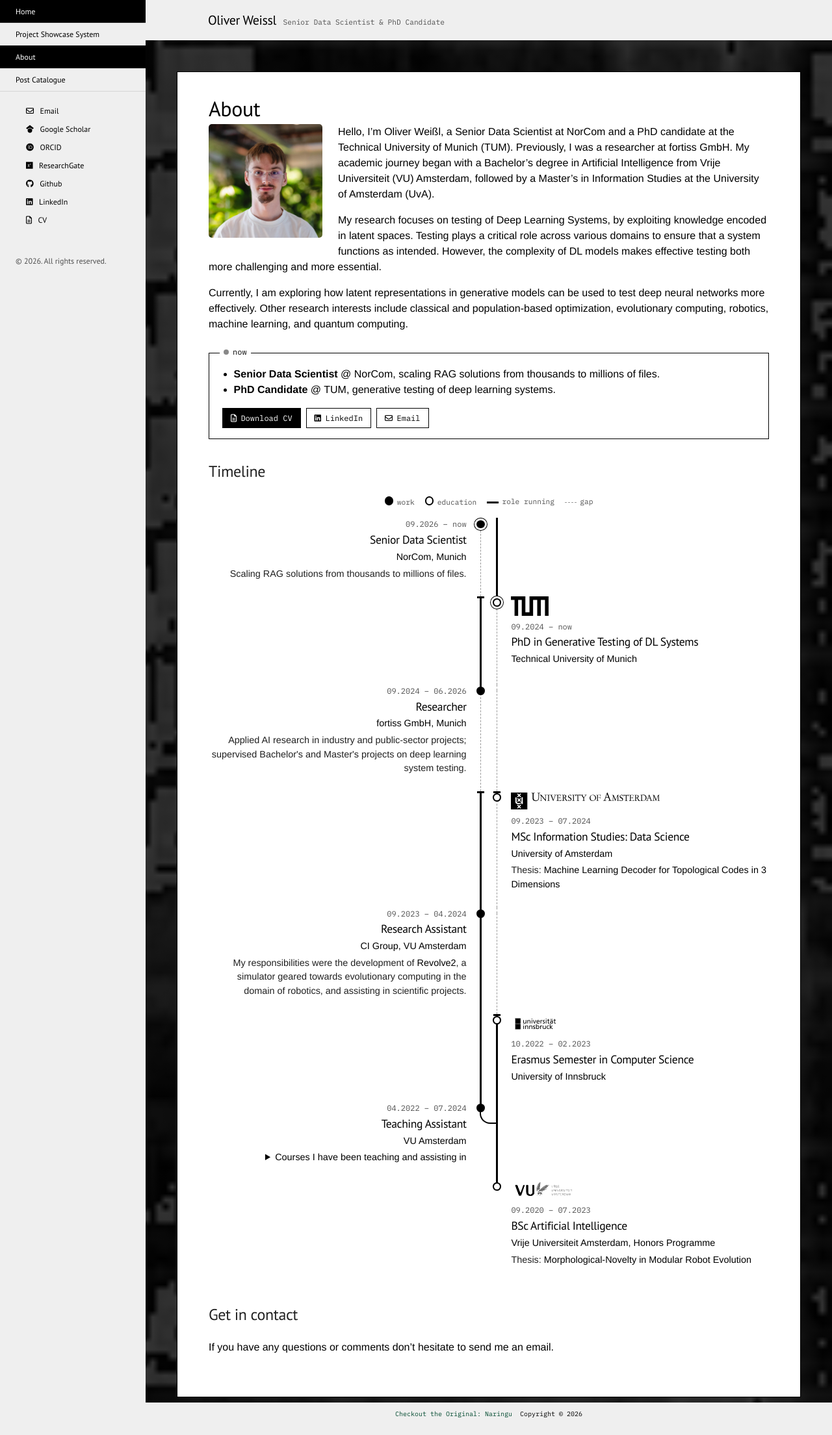
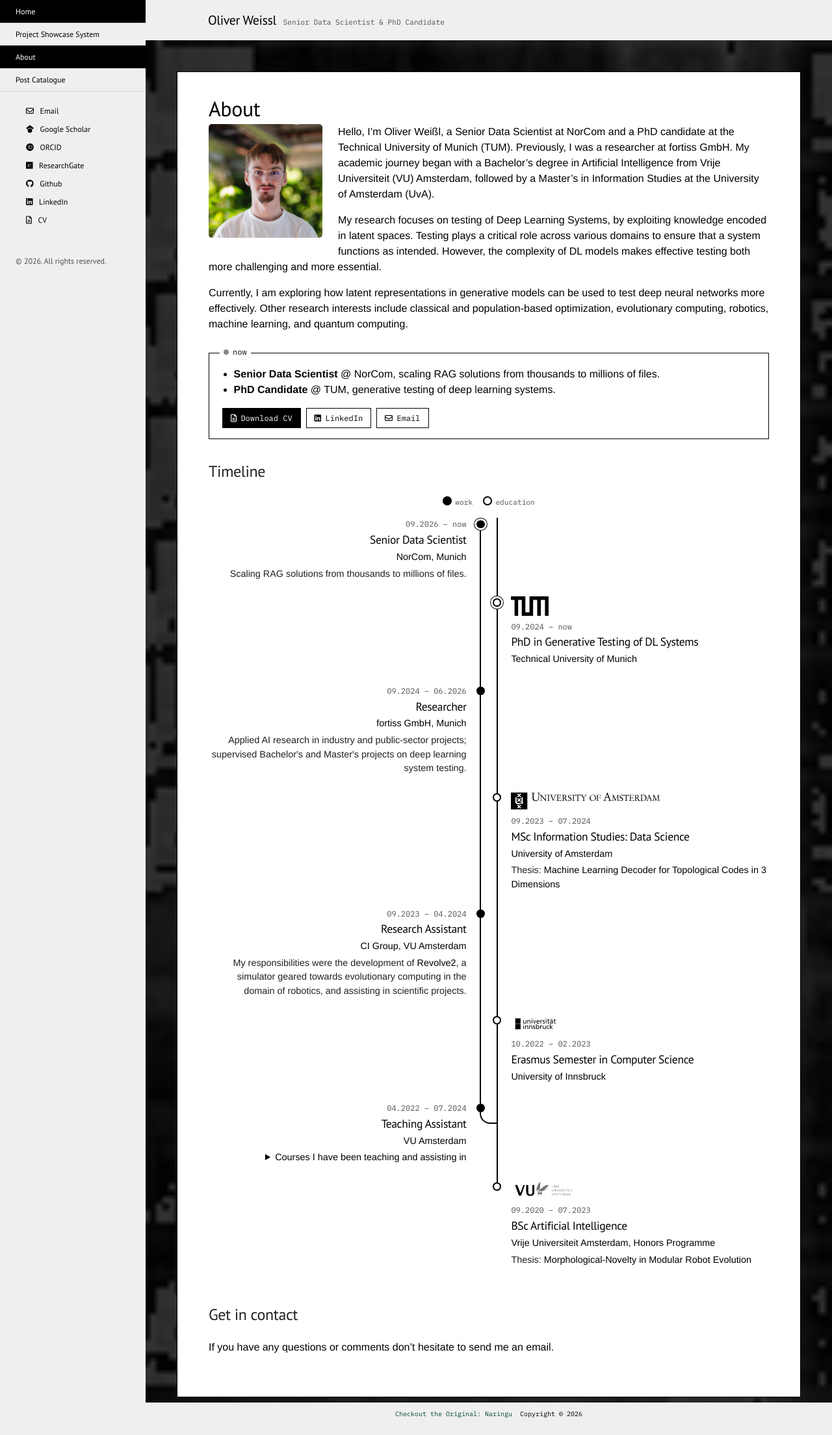
Before and after one commit to oliverweissl/oliverweissl.github.io, a Jekyll site: the page built from about/index.md, in a window 1280 px wide. Shown: the whole page at 65% size. Built offline with Jekyll 4.4.1, drawn with Linux system fonts in a browser that asks for light colours; nearby versions of some CDN libraries.

Commit message:
Revert timeline to the simple two-sided version
Co-Authored-By: Claude Opus 5.5 (1M context) <noreply@anthropic.com>

```diff
--- a/about/index.md
+++ b/about/index.md
@@ -2,81 +2,6 @@
 title: About
 author: oliverweissl
 layout: page
-timeline:
-  - kind: work
-    start: "2026-09"
-    end: now
-    title: Senior Data Scientist
-    org: NorCom
-    org_url: https://www.norcom.de/
-    place: Munich
-    desc: Scaling RAG solutions from thousands to millions of files.
-  - kind: edu
-    start: "2024-09"
-    end: now
-    title: PhD in Generative Testing of DL Systems
-    org: Technical University of Munich
-    org_url: https://www.tum.de/
-    logo: /images/logos/tum.svg
-  - kind: work
-    start: "2024-09"
-    end: "2026-06"
-    title: Researcher
-    org: fortiss GmbH
-    org_url: https://www.fortiss.org/
-    place: Munich
-    desc: Applied AI research in industry and public-sector projects; supervised Bachelor's and Master's projects on deep learning system testing.
-  - kind: edu
-    start: "2023-09"
-    end: "2024-07"
-    title: "MSc Information Studies: Data Science"
-    org: University of Amsterdam
-    org_url: https://www.uva.nl/en
-    logo: /images/logos/uva.svg
-    desc: 'Thesis: <a href="/papers/conference/thesis/2024/09/06/equivdec/">Machine Learning Decoder for Topological Codes in 3 Dimensions</a>'
-  - kind: work
-    start: "2023-09"
-    end: "2024-04"
-    title: Research Assistant
-    org: CI Group, VU Amsterdam
-    org_url: https://cs.vu.nl/ci/
-    desc: 'My responsibilities were the development of <a href="https://github.com/ci-group/revolve2">Revolve2</a>, a simulator geared towards evolutionary computing in the domain of robotics, and assisting in scientific projects.'
-  - kind: edu
-    start: "2022-10"
-    end: "2023-02"
-    title: Erasmus Semester in Computer Science
-    org: University of Innsbruck
-    org_url: https://www.uibk.ac.at/en/
-    logo: /images/logos/uibk.svg
-  - kind: work
-    start: "2022-04"
-    end: "2024-07"
-    fork: true
-    title: Teaching Assistant
-    org: VU Amsterdam
-    org_url: https://vu.nl/en
-    details_summary: Courses I have been teaching and assisting in
-    details:
-      - name: Project Collective Intelligence
-        url: https://studiegids.vu.nl/en/Bachelor/2023-2024/artificial-intelligence/XB_0026#/
-      - name: Human-Computer Interaction
-        url: https://studiegids.vu.nl/en/Bachelor/2023-2024/artificial-intelligence/XB_0013#/
-      - name: Knowledge & Data
-        url: https://studiegids.vu.nl/en/Bachelor/2023-2024/artificial-intelligence/X_400083#/
-      - name: Machine Learning
-        url: https://studiegids.vu.nl/en/Bachelor/2023-2024/artificial-intelligence/X_400154#/
-      - name: Computational Intelligence
-        url: https://studiegids.vu.nl/en/Bachelor/2023-2024/artificial-intelligence/XB_0025#/
-  - kind: edu
-    start: "2020-09"
-    end: "2023-07"
-    title: BSc Artificial Intelligence
-    org: Vrije Universiteit Amsterdam
-    org_url: https://vu.nl/en
-    place: Honors Programme
-    logo: /images/logos/vu.png
-    logo_raster: true
-    desc: 'Thesis: <a href="/papers/conference/thesis/2023/12/05/morphnov/">Morphological-Novelty in Modular Robot Evolution</a>'
 ---
 
 <img alt="" src="/images/portrait.jpeg" width="175" height="175" class="portrait-float" />
@@ -103,90 +28,100 @@ Other research interests include classical and population-based optimization, ev
 
 ## Timeline
 
-<p class="tl-legend"><span class="tl-legend-work">work</span><span class="tl-legend-edu">education</span><span class="tl-legend-line">role running</span><span class="tl-legend-gap">gap</span></p>
+<p class="tl-legend"><span class="tl-legend-work">work</span><span class="tl-legend-edu">education</span></p>
 
-{% comment %}
-  Timeline entries come from `timeline` in the front matter, newest start first.
-  For every row and both lanes we work out whether a role on that lane is
-  running just above and just below the row's dot:
-    above = some role that started at this row or lower is still running after it
-    below = some role that started lower is still running at this row
-  A role that stops between two rows ends with a cap at the top of the lower row.
-{% endcomment %}
-{% assign now_idx = site.time | date: "%Y" | plus: 0 | times: 12 %}
-{% assign now_m = site.time | date: "%m" | plus: 0 %}
-{% assign now_idx = now_idx | plus: now_m %}
-{% assign rows = "" %}
-{% for item in page.timeline %}
-  {% assign sp = item.start | split: "-" %}
-  {% assign s_idx = sp[0] | plus: 0 | times: 12 %}
-  {% assign sp_m = sp[1] | plus: 0 %}
-  {% assign s_idx = s_idx | plus: sp_m %}
-  {% if item.end == "now" %}
-    {% assign e_idx = now_idx | plus: 1000 %}
-  {% else %}
-    {% assign ep = item.end | split: "-" %}
-    {% assign e_idx = ep[0] | plus: 0 | times: 12 %}
-    {% assign ep_m = ep[1] | plus: 0 %}
-    {% assign e_idx = e_idx | plus: ep_m %}
-  {% endif %}
-  {% capture rows %}{{ rows }}{{ s_idx }}|{{ e_idx }}|{{ item.kind }};{% endcapture %}
-{% endfor %}
-{% assign rows = rows | split: ";" %}
-{% assign lanes = "work,edu" | split: "," %}
 <ol class="timeline">
-{% for item in page.timeline %}
-  {% assign k = forloop.index0 %}
-  {% assign t_k = rows[k] | split: "|" | first | plus: 0 %}
-  {% assign k_prev = k | minus: 1 %}
-  {% if k > 0 %}{% assign t_prev = rows[k_prev] | split: "|" | first | plus: 0 %}{% endif %}
-  {% assign sp = item.start | split: "-" %}
-  {% if item.end == "now" %}
-    {% assign end_label = "now" %}
-  {% else %}
-    {% assign ep = item.end | split: "-" %}
-    {% assign end_label = ep[1] | append: "." | append: ep[0] %}
-  {% endif %}
-  <li class="tl-item tl-{{ item.kind }}{% if item.end == 'now' %} tl-current{% endif %}">
-    {% for lane in lanes %}
-      {% assign above = false %}{% assign below = false %}{% assign below_prev = false %}{% assign has_lower = false %}{% assign has_here = false %}{% assign running_now = false %}
-      {% for row in rows %}
-        {% assign j = forloop.index0 %}
-        {% assign r = row | split: "|" %}
-        {% if r[2] != lane %}{% continue %}{% endif %}
-        {% assign rs = r[0] | plus: 0 %}{% assign re = r[1] | plus: 0 %}
-        {% if j >= k %}{% assign has_here = true %}{% if re > t_k %}{% assign above = true %}{% endif %}{% endif %}
-        {% if j > k %}{% assign has_lower = true %}{% if re >= t_k %}{% assign below = true %}{% endif %}{% endif %}
-        {% if k > 0 and j > k_prev and re >= t_prev %}{% assign below_prev = true %}{% endif %}
-        {% if j >= k and re > now_idx %}{% assign running_now = true %}{% endif %}
-      {% endfor %}
-      {% assign cap = false %}
-      {% if above %}
-        {% if k == 0 %}{% unless running_now %}{% assign cap = true %}{% endunless %}{% elsif below_prev == false %}{% assign cap = true %}{% endif %}
-      {% endif %}
-      {% assign lk = lane | slice: 0 %}
-      <span class="tl-seg tl-seg-top tl-seg-{{ lk }} {% if above %}on{% elsif has_here %}idle{% endif %}{% if cap %} cap{% endif %}"></span>
-      <span class="tl-seg tl-seg-bottom tl-seg-{{ lk }} {% if below %}on{% elsif has_lower %}idle{% endif %}"></span>
-    {% endfor %}
+  <li class="tl-item tl-work tl-current w-from-dot">
     <span class="tl-dot"></span>
-    {% if item.fork %}<span class="tl-fork" aria-hidden="true"></span>{% endif %}
     <div class="tl-body">
-      {% if item.logo %}<img class="tl-logo{% if item.logo_raster %} tl-logo-raster{% endif %}" src="{{ item.logo }}" alt="{{ item.org }} logo">{% endif %}
-      <span class="tl-date">{{ sp[1] }}.{{ sp[0] }} – {{ end_label }}</span>
-      <h3 class="tl-title">{{ item.title }}</h3>
-      <p class="tl-org"><a href="{{ item.org_url }}">{{ item.org }}</a>{% if item.place %}, {{ item.place }}{% endif %}</p>
-      {% if item.desc %}<p class="tl-desc">{{ item.desc }}</p>{% endif %}
-      {% if item.details %}
+      <span class="tl-date">09.2026 – now</span>
+      <h3 class="tl-title">Senior Data Scientist</h3>
+      <p class="tl-org"><a href="https://www.norcom.de/">NorCom</a>, Munich</p>
+      <p class="tl-desc">Scaling RAG solutions from thousands to millions of files.</p>
+    </div>
+  </li>
+
+  <li class="tl-item tl-edu tl-current">
+    <span class="tl-dot"></span>
+    <div class="tl-body">
+      <img class="tl-logo" src="/images/logos/tum.svg" alt="TUM logo">
+      <span class="tl-date">09.2024 – now</span>
+      <h3 class="tl-title">PhD in Generative Testing of DL Systems</h3>
+      <p class="tl-org"><a href="https://www.tum.de/">Technical University of Munich</a></p>
+    </div>
+  </li>
+
+  <li class="tl-item tl-work">
+    <span class="tl-dot"></span>
+    <div class="tl-body">
+      <span class="tl-date">09.2024 – 06.2026</span>
+      <h3 class="tl-title">Researcher</h3>
+      <p class="tl-org"><a href="https://www.fortiss.org/">fortiss GmbH</a>, Munich</p>
+      <p class="tl-desc">Applied AI research in industry and public-sector projects; supervised Bachelor's and Master's projects on deep learning system testing.</p>
+    </div>
+  </li>
+
+  <li class="tl-item tl-edu">
+    <span class="tl-dot"></span>
+    <div class="tl-body">
+      <img class="tl-logo" src="/images/logos/uva.svg" alt="University of Amsterdam logo">
+      <span class="tl-date">09.2023 – 07.2024</span>
+      <h3 class="tl-title">MSc Information Studies: Data Science</h3>
+      <p class="tl-org"><a href="https://www.uva.nl/en">University of Amsterdam</a></p>
+      <p class="tl-desc">Thesis: <a href="/papers/conference/thesis/2024/09/06/equivdec/">Machine Learning Decoder for Topological Codes in 3 Dimensions</a></p>
+    </div>
+  </li>
+
+  <li class="tl-item tl-work">
+    <span class="tl-dot"></span>
+    <div class="tl-body">
+      <span class="tl-date">09.2023 – 04.2024</span>
+      <h3 class="tl-title">Research Assistant</h3>
+      <p class="tl-org"><a href="https://cs.vu.nl/ci/">CI Group, VU Amsterdam</a></p>
+      <p class="tl-desc">My responsibilities were the development of <a href="https://github.com/ci-group/revolve2">Revolve2</a>, a simulator geared towards evolutionary computing in the domain of robotics, and assisting in scientific projects.</p>
+    </div>
+  </li>
+
+  <li class="tl-item tl-edu">
+    <span class="tl-dot"></span>
+    <div class="tl-body">
+      <img class="tl-logo" src="/images/logos/uibk.svg" alt="University of Innsbruck logo">
+      <span class="tl-date">10.2022 – 02.2023</span>
+      <h3 class="tl-title">Erasmus Semester in Computer Science</h3>
+      <p class="tl-org"><a href="https://www.uibk.ac.at/en/">University of Innsbruck</a></p>
+    </div>
+  </li>
+
+  <li class="tl-item tl-work w-to-dot">
+    <span class="tl-dot"></span>
+    <span class="tl-fork" aria-hidden="true"></span>
+    <div class="tl-body">
+      <span class="tl-date">04.2022 – 07.2024</span>
+      <h3 class="tl-title">Teaching Assistant</h3>
+      <p class="tl-org"><a href="https://vu.nl/en">VU Amsterdam</a></p>
       <details class="tl-details">
-        <summary>{{ item.details_summary }}</summary>
+        <summary>Courses I have been teaching and assisting in</summary>
         <ul>
-          {% for d in item.details %}<li><a href="{{ d.url }}">{{ d.name | escape }}</a></li>{% endfor %}
+          <li><a href="https://studiegids.vu.nl/en/Bachelor/2023-2024/artificial-intelligence/XB_0026#/">Project Collective Intelligence</a></li>
+          <li><a href="https://studiegids.vu.nl/en/Bachelor/2023-2024/artificial-intelligence/XB_0013#/">Human-Computer Interaction</a></li>
+          <li><a href="https://studiegids.vu.nl/en/Bachelor/2023-2024/artificial-intelligence/X_400083#/">Knowledge &amp; Data</a></li>
+          <li><a href="https://studiegids.vu.nl/en/Bachelor/2023-2024/artificial-intelligence/X_400154#/">Machine Learning</a></li>
+          <li><a href="https://studiegids.vu.nl/en/Bachelor/2023-2024/artificial-intelligence/XB_0025#/">Computational Intelligence</a></li>
         </ul>
       </details>
-      {% endif %}
     </div>
   </li>
-{% endfor %}
+
+  <li class="tl-item tl-edu w-none e-to-dot">
+    <span class="tl-dot"></span>
+    <div class="tl-body">
+      <img class="tl-logo tl-logo-raster" src="/images/logos/vu.png" alt="VU Amsterdam logo">
+      <span class="tl-date">09.2020 – 07.2023</span>
+      <h3 class="tl-title">BSc Artificial Intelligence</h3>
+      <p class="tl-org"><a href="https://vu.nl/en">Vrije Universiteit Amsterdam</a>, Honors Programme</p>
+      <p class="tl-desc">Thesis: <a href="/papers/conference/thesis/2023/12/05/morphnov/">Morphological-Novelty in Modular Robot Evolution</a></p>
+    </div>
+  </li>
 </ol>
 
 ## Get in contact
--- a/public/css/refresh.css
+++ b/public/css/refresh.css
@@ -485,45 +485,35 @@ body,
   position: relative;
   padding: 0 0 1.5rem 3.6rem;
 }
-/*
- * Lane segments: each entry row draws the part of both lanes above and below
- * its dot. "on" = a role on that lane is running (thick line), "idle" = gap
- * between roles (dotted), "cap" = a role ended here.
- */
-.tl-seg {
-  position: absolute;
-  width: 3px;
-}
-.tl-seg-top {
-  top: 0;
-  height: var(--dot);
-}
-.tl-seg-bottom {
-  top: var(--dot);
-  bottom: 0;
-}
-.tl-seg-w {
-  left: calc(var(--origin) + var(--w) - 1.5px);
-}
-.tl-seg-e {
-  left: calc(var(--origin) + var(--e) - 1.5px);
-}
-.tl-seg.on {
-  background: var(--ink);
-}
-.tl-seg.idle {
-  width: 0;
-  margin-left: 1px;
-  border-left: 1px dashed #9a9a9a;
-}
-.tl-seg.cap::before {
+.tl-item::before,
+.tl-item::after {
   content: "";
   position: absolute;
   top: 0;
-  left: -4px;
-  width: 11px;
-  height: 3px;
+  bottom: 0;
+  width: 2px;
   background: var(--ink);
+}
+.tl-item::before {
+  left: calc(var(--origin) + var(--w) - 1px);
+}
+.tl-item::after {
+  left: calc(var(--origin) + var(--e) - 1px);
+}
+.w-none::before,
+.e-none::after {
+  display: none;
+}
+.w-from-dot::before {
+  top: var(--dot);
+}
+.w-to-dot::before {
+  bottom: auto;
+  height: var(--dot);
+}
+.e-to-dot::after {
+  bottom: auto;
+  height: var(--dot);
 }
 .tl-dot {
   position: absolute;
@@ -642,17 +632,3 @@ body,
 .tl-item:hover .tl-logo {
   filter: none;
 }
-.tl-legend .tl-legend-line::before,
-.tl-legend .tl-legend-gap::before {
-  width: 1.1rem;
-  height: 0;
-  border-radius: 0;
-  border-width: 0;
-  vertical-align: middle;
-}
-.tl-legend .tl-legend-line::before {
-  border-top: 3px solid var(--ink);
-}
-.tl-legend .tl-legend-gap::before {
-  border-top: 1px dashed #9a9a9a;
-}
```
